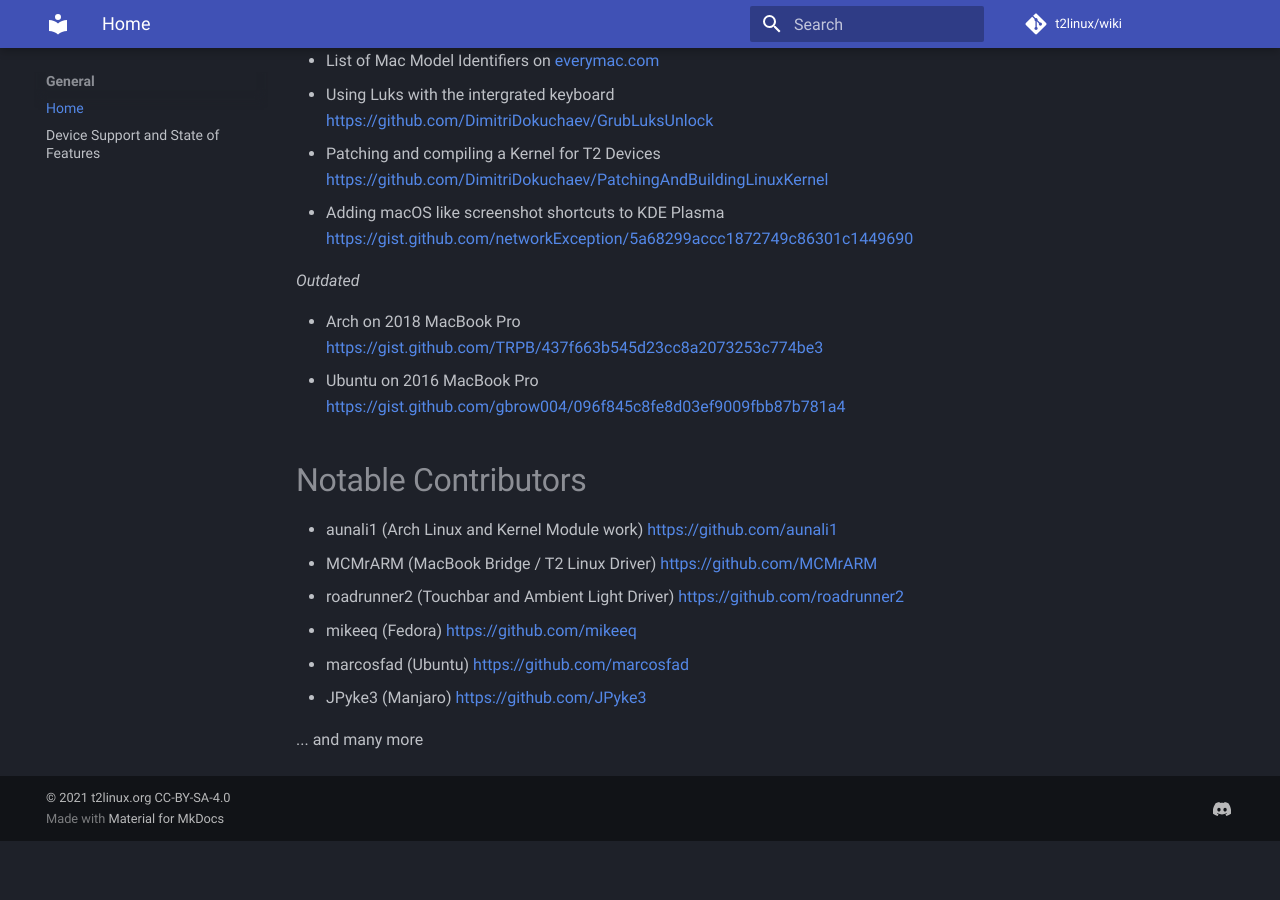
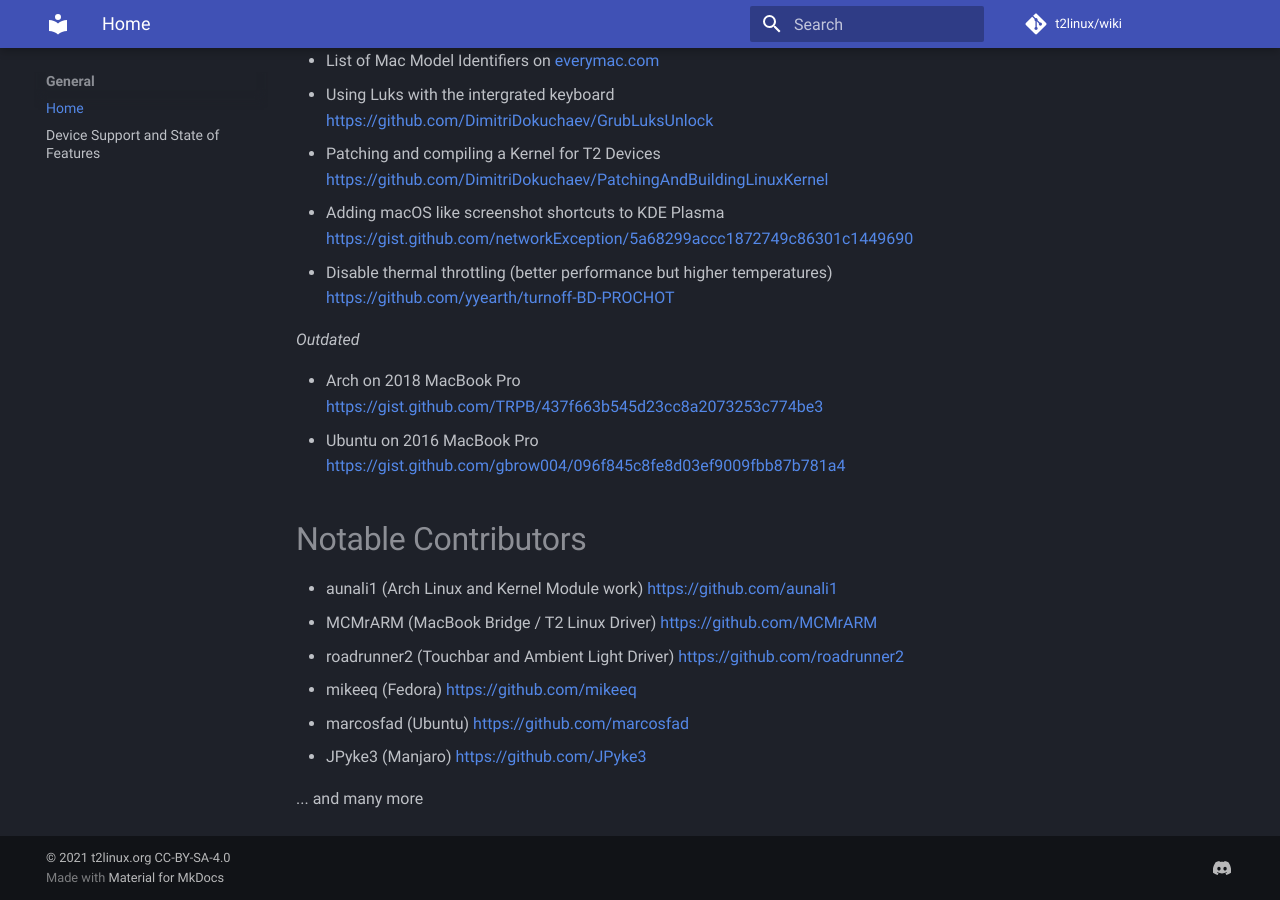
Before and after one commit to t2linux/wiki, an MkDocs documentation site: the page built from docs/index.md, in a window 1280 px wide and 900 px high, scrolled down 1364 px. Built offline with MkDocs 1.6.1 and Material for MkDocs 9.7.7, drawn with Linux system fonts in a browser that asks for light colours; comment, search, counter and statistics services are not loaded; before the commit the page ends 2205 px from its top, so only the background shows below that.

Commit message:
Index: Added link to BD-PROCHOT disable script

```diff
--- a/docs/index.md
+++ b/docs/index.md
@@ -41,6 +41,7 @@ Note that if you are using one of the distributions listed above you should foll
 - Using Luks with the intergrated keyboard [https://github.com/DimitriDokuchaev/GrubLuksUnlock](https://github.com/DimitriDokuchaev/GrubLuksUnlock)
 - Patching and compiling a Kernel for T2 Devices [https://github.com/DimitriDokuchaev/PatchingAndBuildingLinuxKernel](https://github.com/DimitriDokuchaev/PatchingAndBuildingLinuxKernel)
 - Adding macOS like screenshot shortcuts to KDE Plasma [https://gist.github.com/networkException/5a68299accc1872749c86301c1449690](https://gist.github.com/networkException/5a68299accc1872749c86301c1449690)
+- Disable thermal throttling (better performance but higher temperatures) [https://github.com/yyearth/turnoff-BD-PROCHOT](https://github.com/yyearth/turnoff-BD-PROCHOT)
 
 *Outdated*
 
```
